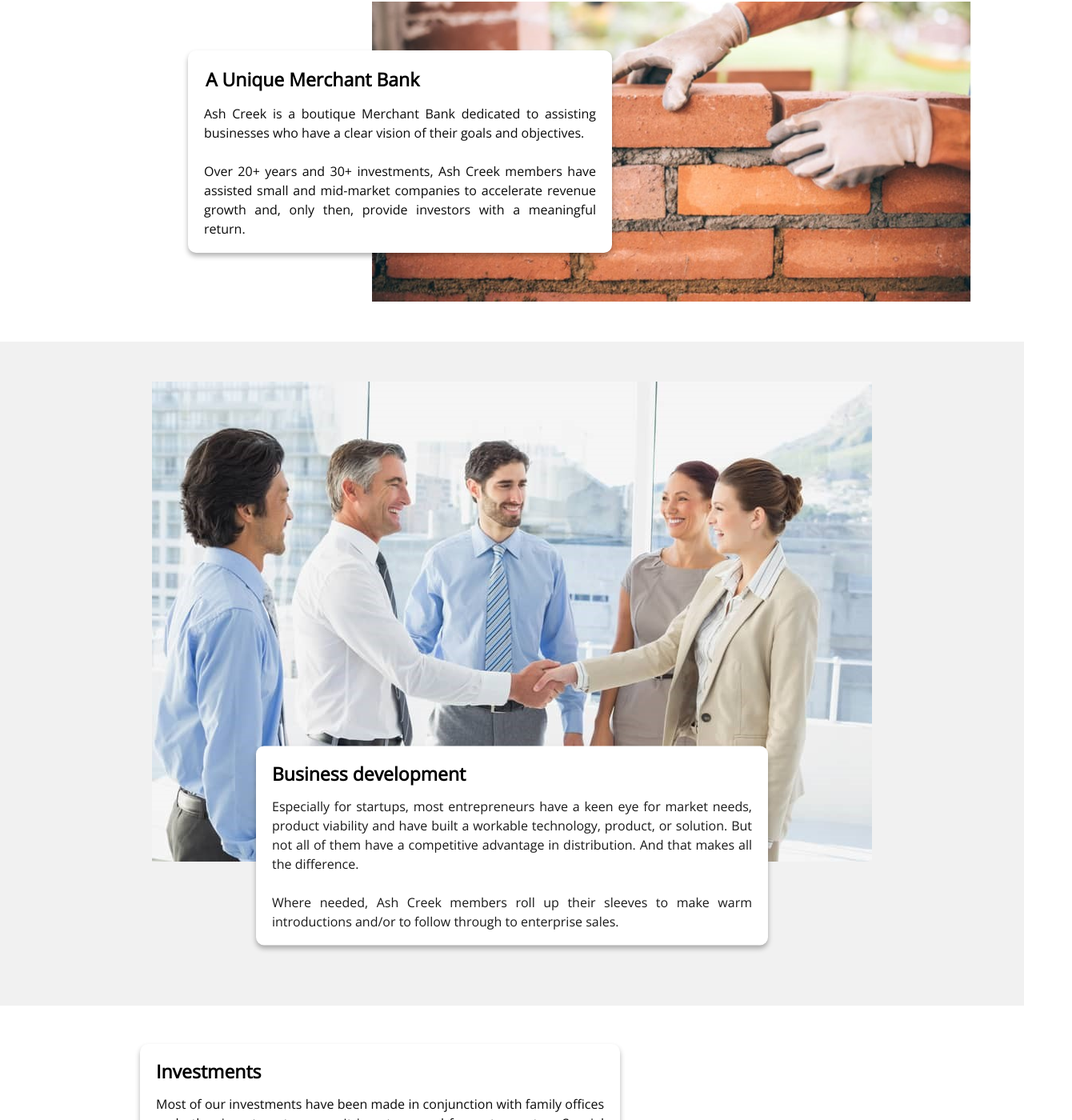
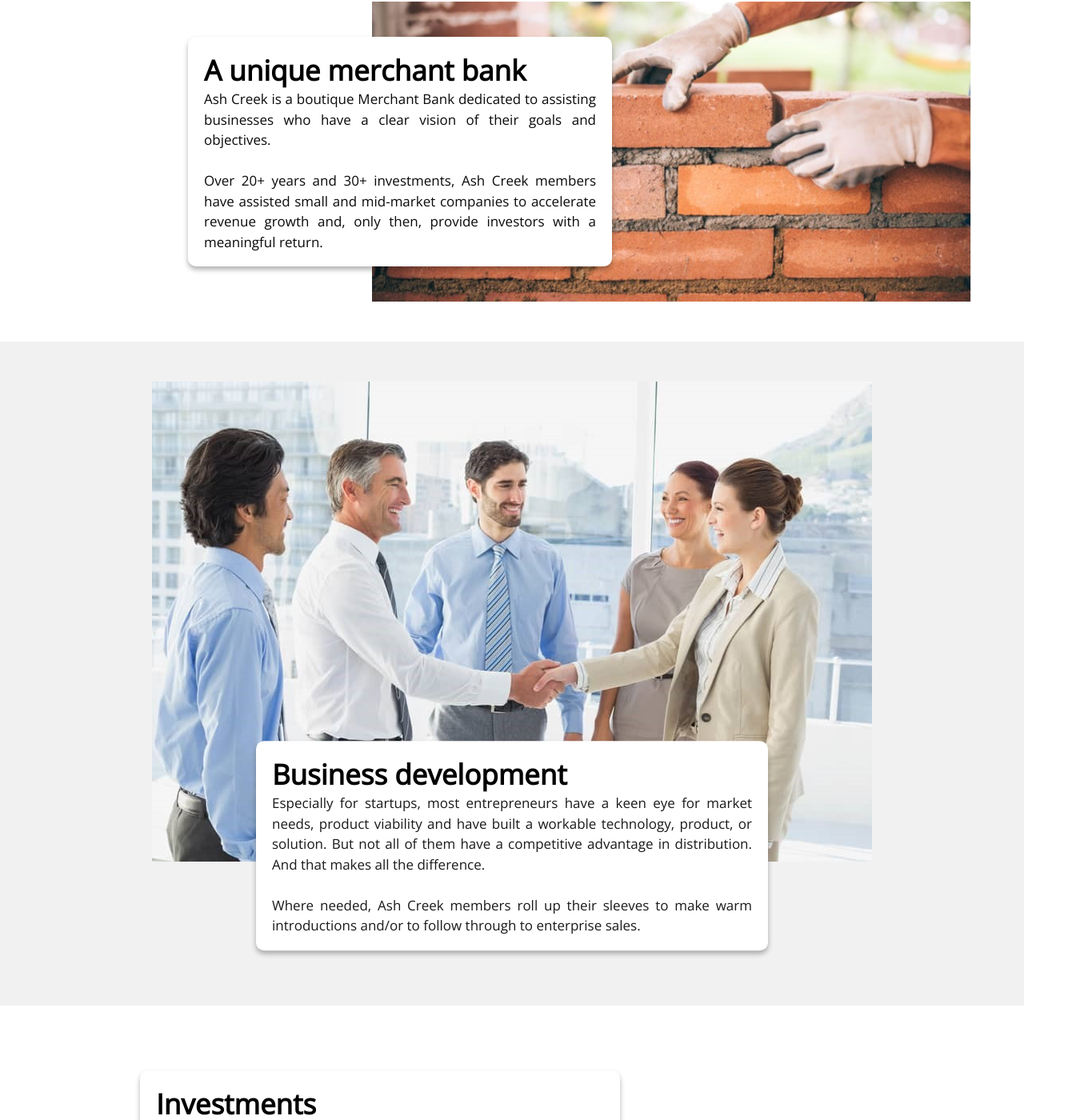
Before and after one commit to Lubwama-Emmanuel/ash_creek_react, a React (Create React App) app: page / in a window 1280 px wide. Shown: the part 678-2078 px from the top of the page at 80% size, 1340 px wide, since content can reach past the window. Built offline with nearby package versions, Linux system fonts and the light colour scheme; the HTML template or start-up script is replaced by a standard one.

Commit message:
fix:(fix alignment)

```diff
--- a/src/App.module.css
+++ b/src/App.module.css
@@ -1,4 +1,7 @@
-/* .main {
-  background-color: red;
-  margin: 0 30px;
-} */
+@media only screen and (min-width: 1380px) {
+  .main {
+    /* background-color: red; */
+    width: 1366px;
+    margin: auto;
+  }
+}
--- a/src/Components/Across.js
+++ b/src/Components/Across.js
@@ -3,9 +3,9 @@
 const Across = () => {
   return (
     <section className={styles.fourth}>
-      <img src="industries.png" alt="industries" />
+      <div className={styles.img_div}>
         <div className={styles.text_container4}>
-        <h3>Across Industries</h3>
+          <h2>Across Industries</h2>
           <p>
             Almost all of the companies in which Ash Creek members have invested
             are businesses that offer disruptive and/ or new technologies that
@@ -29,6 +29,8 @@
             <li>Solar: Toledo Solar</li>
           </ul>
         </div>
+        <img src="industries.png" alt="industries" />
+      </div>
     </section>
   );
 };
--- a/src/Components/Across.module.css
+++ b/src/Components/Across.module.css
@@ -1,11 +1,15 @@
 .fourth {
-  position: relative;
+  /* position: relative; */
   display: flex;
   justify-content: center;
   align-items: center;
   padding: 50px 15px;
   background-color: #f1f1f1;
   height: 780px;
+}
+
+.img_div {
+  position: relative;
 }
 .fourth img {
   max-width: 1000px;
@@ -18,7 +22,7 @@
 .text_container4 {
   position: absolute;
   top: 49%;
-  left: 65%;
+  left: 600px;
   transform: translate(-50%, -50%);
   background-color: white;
   padding: 18px 20px;
@@ -59,8 +63,8 @@
 
 @media only screen and (max-width: 980px) {
   .fourth {
-    flex-direction: column-reverse;
-    padding: 20px 15px;
+    /* flex-direction: column-reverse; */
+    /* padding: 20px 15px; */
     height: auto;
   }
   .text_container4 {
--- a/src/Components/BusinessModel.js
+++ b/src/Components/BusinessModel.js
@@ -11,7 +11,7 @@
           className={styles.image}
         />
         <div className={styles.text_container2}>
-          <h3>Business development </h3>
+          <h2>Business development </h2>
           <p>
             Especially for startups, most entrepreneurs have a keen eye for
             market needs, product viability and have built a workable
--- a/src/Components/Hero.module.css
+++ b/src/Components/Hero.module.css
@@ -25,3 +25,9 @@
   font-size: 23px;
   margin-top: 15px;
 }
+
+@media only screen and (max-width: 980px) {
+  .hero {
+    height: auto;
+  }
+}
--- a/src/Components/Investments.js
+++ b/src/Components/Investments.js
@@ -4,10 +4,10 @@
 const Investments = () => {
   return (
     <section id="investment" className={styles.investments}>
-      <Separator height="85px" />
+      <div className={styles.separator}></div>
       <div className={styles.third}>
         <div className={styles.text_container3}>
-          <h3> Investments </h3>
+          <h2> Investments </h2>
           <p>
             Most of our investments have been made in conjunction with family
             offices and other investment groups. It is not unusual for us to
--- a/src/Components/Investments.module.css
+++ b/src/Components/Investments.module.css
@@ -19,7 +19,7 @@
   position: absolute;
   margin-top: -355px; /*Adjust this value to move the text up or down*/
   z-index: 1;
-  height: 320px;
+  /* height: 320px; */
   width: 600px;
   margin-left: 160px;
   box-shadow: 0px 4px 6px rgba(0, 0, 0, 0.3);
@@ -45,12 +45,19 @@
   width: 800px; /* Adjust the desired width */
   height: 400px;
 }
+.separator {
+  height: 140px;
+}
 
 @media only screen and (max-width: 980px) {
   /*for third section*/
   .third {
     flex-direction: column;
     padding: 0 15px;
+  }
+
+  .separator {
+    height: 45px;
   }
 
   .text_container3 {
@@ -63,6 +70,7 @@
   .image3 {
     margin: 20px auto;
     width: 100%;
+    height: auto;
   }
 }
 
--- a/src/Components/Merchant.js
+++ b/src/Components/Merchant.js
@@ -5,7 +5,7 @@
   return (
     <section className={styles.container}>
       <div className={styles.text_container}>
-        <h3>A unique merchant bank</h3>
+        <h2>A unique merchant bank</h2>
         <p>
           Ash Creek is a boutique Merchant Bank dedicated to assisting
           businesses who have a clear vision of their goals and objectives.{" "}
--- a/src/Components/Portfolio.js
+++ b/src/Components/Portfolio.js
@@ -28,7 +28,7 @@
 const Portfolio = () => {
   return (
     <section className={styles.sec_portfolio}>
-      <h1 className={styles.heading}>Portfolio</h1>
+      <h2 className={styles.heading}>Portfolio</h2>
       <div className={styles.section_portfolio}>
         {data.map((el) => (
           <Company
--- a/src/Components/WhoAreWe.js
+++ b/src/Components/WhoAreWe.js
@@ -8,7 +8,7 @@
       <div className={styles.fifth}>
         <img src="places.png" alt="Your" />
         <div className={styles.text_container5}>
-          <h3> Who We Are </h3>
+          <h2> Who We Are </h2>
           <p>
             We are 25+ business leaders with over 1,000 cumulative years of
             leadership experience running businesses across a broad array of
--- a/src/Components/WhoAreWe.module.css
+++ b/src/Components/WhoAreWe.module.css
@@ -20,12 +20,12 @@
 
 .text_container5 {
   position: absolute;
-  top: 31%; /*changed this*/
+  /* top: 31%; changed this */
   left: 38.6%; /*changed this*/
   transform: translate(-50%, -50%);
   background-color: white;
   padding: 18px 20px;
-  margin-top: 30px;
+  margin-top: 40px;
   box-shadow: 0px 4px 6px rgba(0, 0, 0, 0.3);
   width: 592px;
   height: auto;
@@ -61,7 +61,7 @@
 }
 .text_container5 ul {
   list-style-type: disc;
-  margin-left: 20px;
+  /* margin-left: 20px; */
   padding-left: 20px;
 }
 
@@ -89,3 +89,8 @@
     width: 100%;
   }
 }
+
+@media only screen and (max-width: 375px) {
+  .text_container5 {
+  }
+}
--- a/src/index.css
+++ b/src/index.css
@@ -19,7 +19,7 @@
 }
 
 p {
-  font-size: 16px;
+  font-size: 17px;
   font-weight: 400;
   color: #333;
   line-height: 1.5;
@@ -35,6 +35,9 @@
   color: #333;
 }
 
+h2 {
+  font-size: 35px;
+}
 @media only screen and (max-width: 768px) {
   html,
   body {
```
Lines whose indentation alone changed are shown as unchanged.
